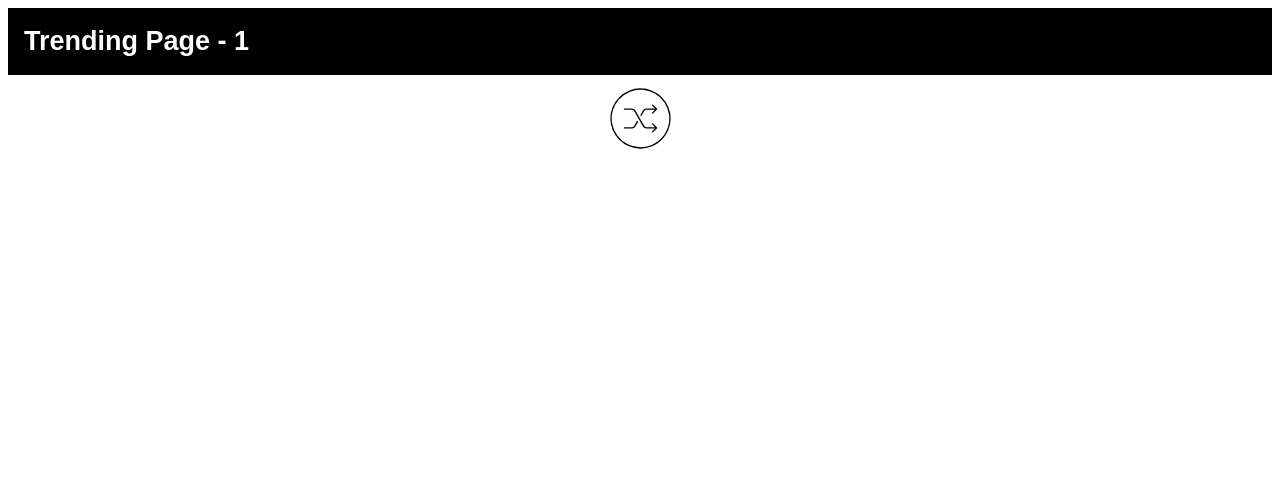
After one commit to Pratham-Chauhan/Artstation-flask-app, a Flask app: page /1 in a window 1280 px wide. The commit adds this page. Shown: the top 479 px of the page. Run offline with Flask 2, Linux system fonts and the light colour scheme; data that the repository does not hold is empty.

Commit message:
new updated code

```diff
--- /dev/null
+++ b/main.py
@@ -0,0 +1,77 @@
+from flask import Flask, render_template, render_template_string, redirect
+import requests as r
+# from random import randint
+import random
+
+tdata = []
+refresh = 1
+img_size = 'medium'
+art_urls = []
+
+def Trending_Art_Extract(page_no):
+    global refresh, art_urls, tdata
+    art_urls = []
+
+    if refresh:
+        print('refresh is on'.title())
+        trend_url = "https://www.artstation.com/api/v2/community/explore/projects/trending.json?page=%s&dimension=all&per_page=100"%(page_no)
+        tdata = r.get(trend_url)
+        if tdata.status_code == 200:
+            tdata = tdata.json()['data']
+            print('images fetch:', len(tdata))
+            # refresh = 0
+        else:
+            print("Status Code is Wrong:", tdata.status_code)
+            return
+
+    else:
+        print('refresh is off'.title())
+
+
+    for rn in random.sample(range(100), 30 ):
+        artwork = tdata[rn]
+        art_hash = artwork['hash_id']
+        cover_url = artwork['smaller_square_cover_url']
+
+        art_urls.append({'URL': cover_url, 'hash': art_hash})
+
+        # print(artwork['user']['username'],'-', artwork['title'],'\n')
+        # print('Hash:',art_hash)
+
+        # cover_url = cover_url.split('/')
+        # del cover_url[ cover_url.index('smaller_square') - 1 ]
+        # cover_url = '/'.join(cover_url).replace("smaller_square", img_size)
+
+
+def download_art(art_hash):
+    art_url = f"https://www.artstation.com/projects/{art_hash}.json"
+    x2 = r.get(art_url)
+
+    cover_art = x2.json()['cover_url']
+    image_url = x2.json()['assets'][0].get('image_url')
+
+    if cover_art==image_url:
+        return [cover_art]
+    return [cover_art, image_url, image_url.replace('large', '4k')]
+
+
+app = Flask(__name__)
+
+@app.route('/<int:n>')
+def index(n):
+    Trending_Art_Extract(n)
+    return render_template('artstation_gallery.html', urls=art_urls, page=n)
+
+@app.route('/')
+def go_to_page():
+    n = random.randint(1, 50)
+    print(n)
+
+    return redirect(f'/{n}')
+
+@app.route('/view/<art_hash>')
+def view_art(art_hash):
+    return render_template("image_viewer.html", full_url = download_art(art_hash))
+
+if __name__ == "__main__":
+    app.run(host="192.168.43.55", debug=True)
--- a/static/mystyle.css
+++ b/static/mystyle.css
@@ -1,3 +1,9 @@
+#wrapper {
+  display: flex;
+  justify-content: center;
+}
+
+
 .container {
   display: inline-grid;
   grid-template-columns: repeat(3, 1fr);
@@ -14,3 +20,19 @@
     grid-template-columns: 1fr;
   }
 }
+
+#heading {
+  background-color: black;
+  color: white;
+  display: flex;
+  align-items: center;
+  height: 67px;
+  font: bold 27px sans-serif;
+  padding-left: 16px;
+  margin-bottom: 10px;
+}
+
+.shuffle {
+  width: 67px;
+  margin: auto;
+}
--- /dev/null
+++ b/templates/artstation_gallery.html
@@ -0,0 +1,31 @@
+<!DOCTYPE html>
+<html>
+  <head>
+    <meta charset="utf-8">
+    <meta name="viewport" content="width=device-width, initial-scale=1">
+    <title>ArtStation Gallery</title>
+    <link rel="stylesheet" href="{{ url_for('static', filename='mystyle.css')}}">
+
+  </head>
+  <body>
+    <div id='heading'>
+      <p> Trending Page - {{page}} </p>
+    </div>
+    <div class='shuffle icon'>
+      <a href="/">
+        <?xml version="1.0" ?><svg data-name="Layer 1" id="Layer_1" viewBox="0 0 100 100" xmlns="http://www.w3.org/2000/svg"><title/><path d="M50,5A45,45,0,1,0,94.99994,50,45.00023,45.00023,0,0,0,50,5Zm0,88A43,43,0,1,1,80.40564,80.40552,42.86126,42.86126,0,0,1,50,93Z"/><path d="M45.19934,53.04419l-4.48852,7.92694A4.00047,4.00047,0,0,1,37.22949,63H26a1,1,0,0,0,0,2H37.22949a6.00091,6.00091,0,0,0,5.22168-3.04333l3.8974-6.88306Z"/><path d="M50.94513,46.95581l4.48852-7.92694A4.00022,4.00022,0,0,1,58.915,37H71.58563l-4.29278,4.29291a1,1,0,1,0,1.4143,1.41418l5.99994-6a1.00006,1.00006,0,0,0,0-1.41418l-6-6a1,1,0,1,0-1.41418,1.41418h-.00006L71.58575,35H58.915a6.00067,6.00067,0,0,0-5.22174,3.04333l-3.8974,6.88306Z"/><path d="M74.70709,64.70709a1.00006,1.00006,0,0,0,0-1.41418l-6-6a1,1,0,1,0-1.41418,1.41418h-.00006L71.58575,63H58.915a4.00059,4.00059,0,0,1-3.48145-2.02893L42.45123,38.0434A6.00073,6.00073,0,0,0,37.22949,35H26a1,1,0,0,0,0,2H37.22949a4.0003,4.0003,0,0,1,3.48139,2.02893L53.69324,61.9566A6.001,6.001,0,0,0,58.915,65H71.58563l-4.29278,4.29291a1,1,0,1,0,1.4143,1.41418Z"/></svg>
+      </a>
+    </div>
+    <div id="wrapper">
+      <div class="container">
+        {% for art in urls %}
+          <a href="/view/{{ art.hash }}" target="_blank">
+            <div class="art {{ art.hash }}">
+              <img src={{ art.URL }}>
+            </div>
+          </a>
+        {% endfor %}
+      </div>
+    </div>
+  </body>
+</html>
```
Also changed, not shown: app.py (deleted, +0 -53 lines), templates/app.html (deleted, +0 -22 lines), templates/image_viewer.html (added, +78 -0 lines), vercel.json.
